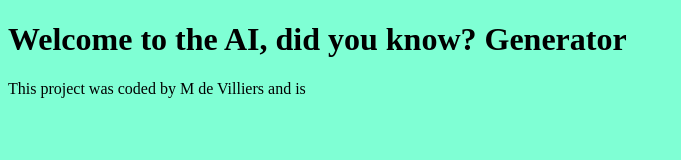
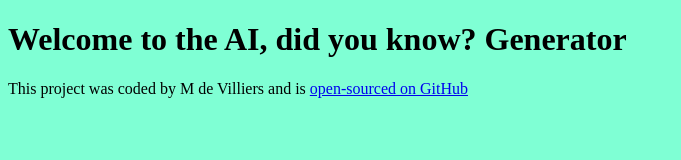
Before and after one commit to Michellex255/Did-you-know--Generator, a plain HTML site: page index.html in a window 1280 px wide. Shown: the whole page, without its empty margins (0-681 px from the left). Drawn offline with Linux system fonts and the light colour scheme.

Commit message:
amended a href

```diff
--- a/index.html
+++ b/index.html
@@ -10,14 +10,9 @@
     <h1>Welcome to the AI, did you know? Generator</h1>
     <footer>
       This project was coded by M de Villiers and is
-      <a
-        href="https://github.com/Michellex255/Did-you-know--Generator"
-        target="_blank"
-        is
-        open-sourced
-        on
-        GitHub
-      ></a>
+     <a href="https://github.com/Michellex255/Did-you-know--Generator" target="_blank">
+  open-sourced on GitHub
+</a>
     </footer>
     <script src="src/index.js"></script>
   </body>
```
